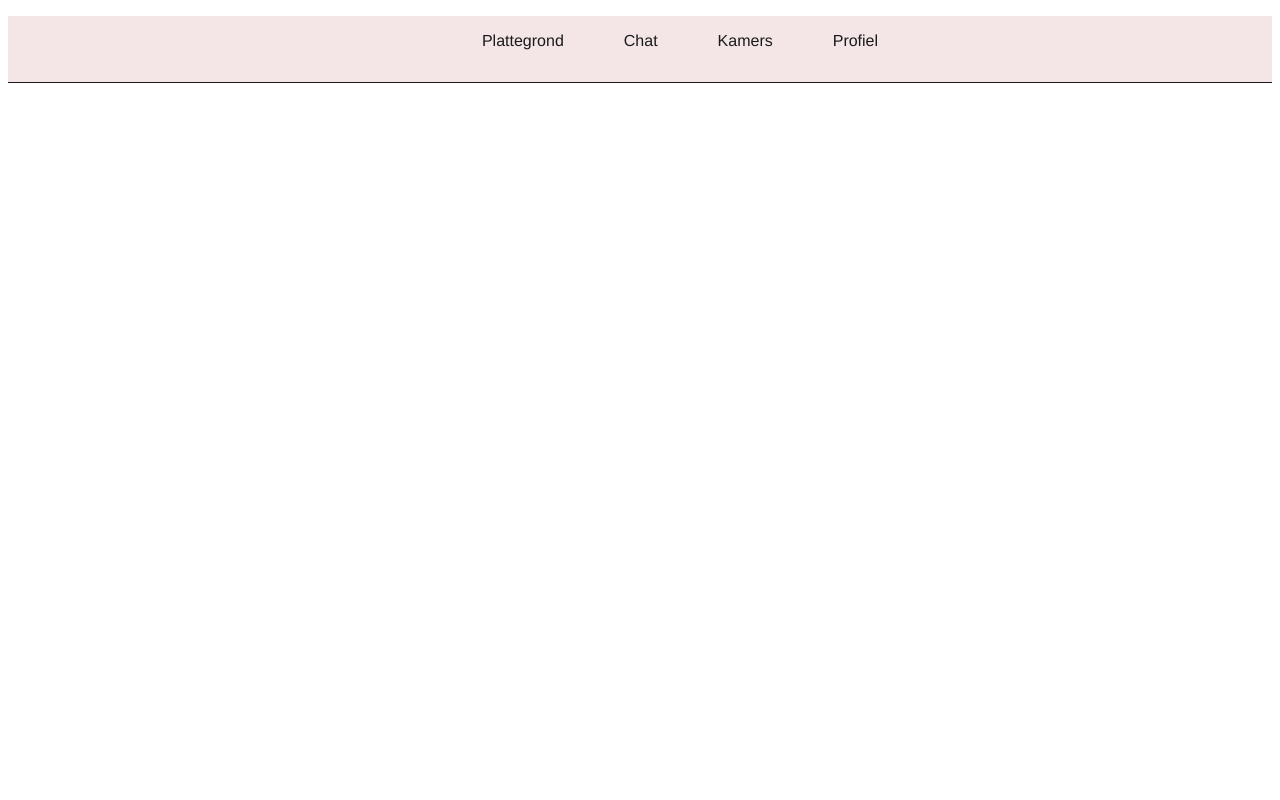
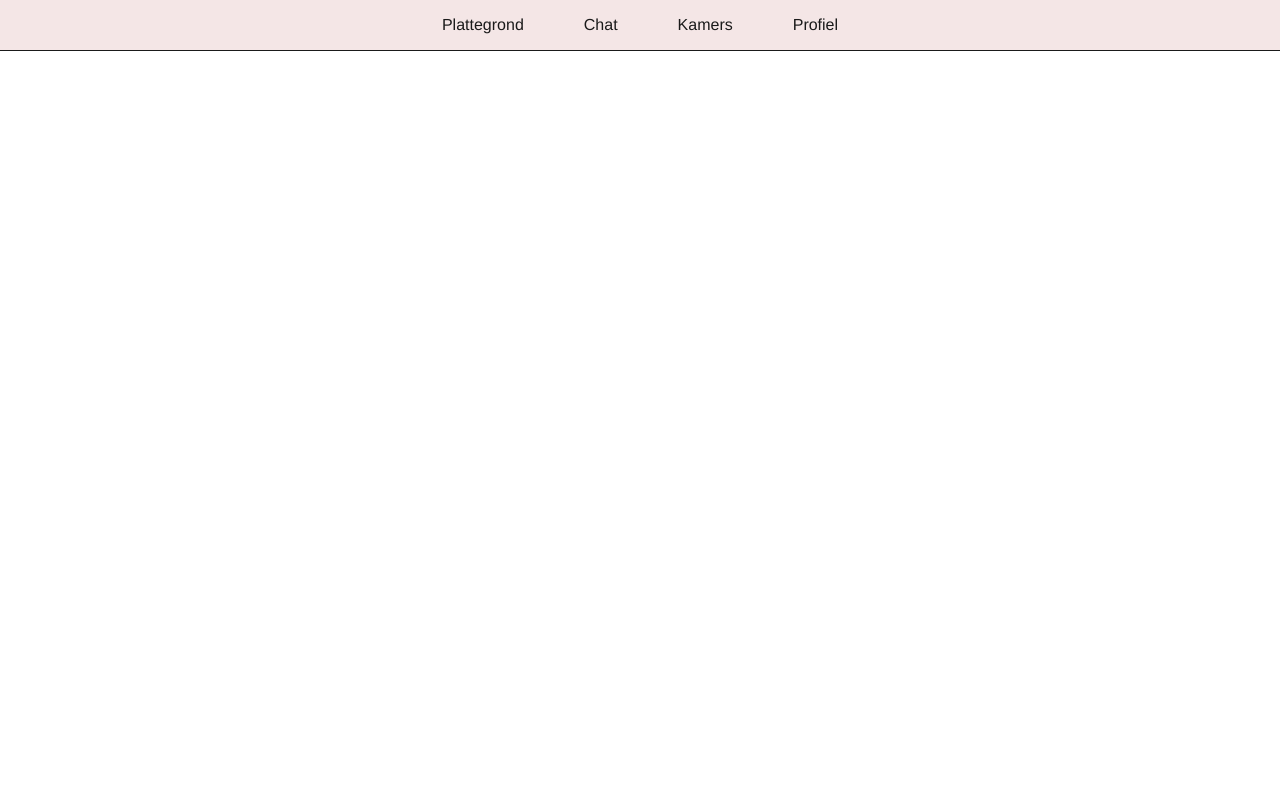
Before and after one commit to skocak123/TribeSpot, a PHP site: page / in a window 1280 px wide. Run offline with PHP 8.4, Linux system fonts and the light colour scheme.

Commit message:
modified:   css/style.css

```diff
--- a/css/style.css
+++ b/css/style.css
@@ -1,8 +1,8 @@
-{
+*{
     margin: 0;
     padding: 0;
 }
-    boddy {
+body {
         min-height: 100vh;
 }
 nav {
```
